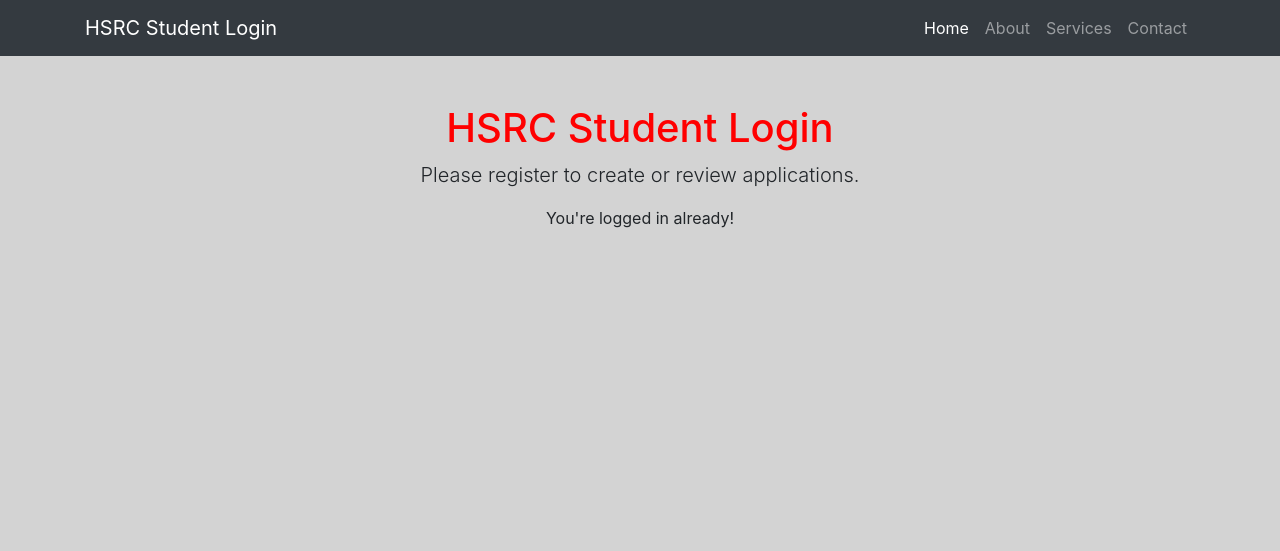
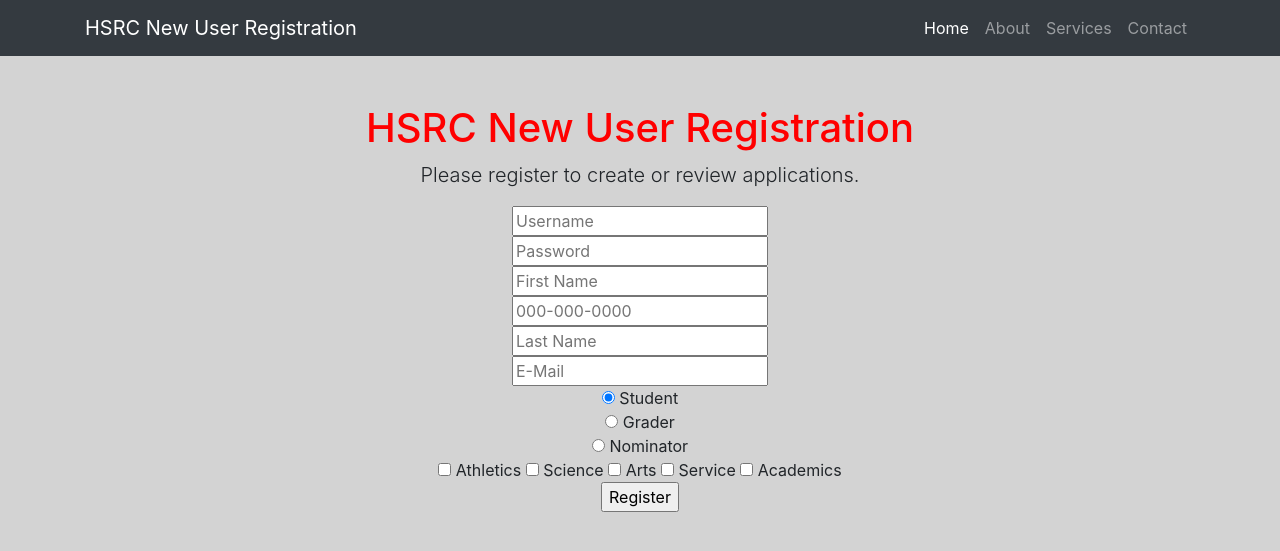
Before and after one commit to delaware2017/team-13, a Flask app: template flask-logins/templates/register.html in a window 1280 px wide. Shown: the top 551 px of the page. Run offline with Flask 2, Linux system fonts and the light colour scheme; the template is opened without the code that fills it, so the values that code supplies are empty; a user stored in the database is signed in; some libraries are stand-ins or nearby versions.

Commit message:
Expanded registration page

```diff
--- a/flask-logins/app.py
+++ b/flask-logins/app.py
@@ -29,7 +29,7 @@ def home2():
 
 @app.route('/login', methods=['POST'])
 def do_admin_login():
-
+    session['logged_in'] = False
     POST_USERNAME = str(request.form['username'])
     POST_PASSWORD = str(request.form['password'])
 
@@ -42,7 +42,7 @@ def do_admin_login():
         return render_template('application.html', data = result)
 
     else:
-	        return render_template('nominator_registration.html', data = result)
+	        return render_template('login.html', data = result)
 
     return home()
 
@@ -51,18 +51,37 @@ def do_admin_login():
 def save_application():
     # print (request.form)
     # print (data['firstName'][0])
+    print ("THIS IS THE DICT: " + str(dict(request.form)))
     username = str(request.form['username'])
     firstName = str(request.form['firstName'])
     lastName = str(request.form['lastName'])
     phoneNumber = str(request.form['phoneNumber'])
     email = str(request.form['email'])
-
-
+    userType = str(request.form['userType'])
+    categories = request.form['category']
     Session = sessionmaker(bind=engine)
     s = Session()
     query = s.query(User).filter(User.firstName.in_([firstName]))
     result = query.first()
     session['logged_in'] = False
+
+    if userType == "student":
+        user = User("student", username, "password", firstName, lastName, phoneNumber, email)
+        session.add(user)
+
+    elif userType == "nominator":
+        user = Nominator("nominator", username, "password", firstName, lastName, email,
+        {"Academic" : ('Academics' in categories),
+         "Science" : ('Science' in categories),
+         "Arts" : ('Arts' in categories),
+         "Service" : ('Service' in categories),
+         "Athletics" : ('Athletics' in categories)})
+        session.add(user)
+
+    else:
+        user = User("student", username, "password", firstName, lastName, phoneNumber, email)
+        session.add(user)
+
 
     if result:
         result.firstName = firstName
@@ -87,6 +106,14 @@ def logout():
 def contact():
     return render_template('contact.html')
 
+@app.route('/register')
+def registration():
+    return render_template('register.html')
+
+@app.route('/nominate')
+def nominate():
+    return render_template('nominate.html')
+
 if __name__ == "__main__":
     app.secret_key = os.urandom(12)
     app.run(debug=True,host='0.0.0.0', port=4000)
--- a/flask-logins/templates/contact.html
+++ b/flask-logins/templates/contact.html
@@ -23,7 +23,7 @@
   <body>
   <nav class="navbar navbar-expand-lg navbar-dark bg-dark fixed-top">
     <div class="container">
-      <a class="navbar-brand" href="#">HSRC Student Login</a>
+      <a class="navbar-brand" href="#">HSRC New User Registration</a>
       <button class="navbar-toggler" type="button" data-toggle="collapse" data-target="#navbarResponsive" aria-controls="navbarResponsive" aria-expanded="false" aria-label="Toggle navigation">
         <span class="navbar-toggler-icon"></span>
       </button>
--- a/flask-logins/templates/register.html
+++ b/flask-logins/templates/register.html
@@ -34,7 +34,7 @@
     <!-- Navigation -->
     <nav class="navbar navbar-expand-lg navbar-dark bg-dark fixed-top">
       <div class="container">
-        <a class="navbar-brand" href="#">HSRC Student Login</a>
+        <a class="navbar-brand" href="#">HSRC New User Registration</a>
         <button class="navbar-toggler" type="button" data-toggle="collapse" data-target="#navbarResponsive" aria-controls="navbarResponsive" aria-expanded="false" aria-label="Toggle navigation">
           <span class="navbar-toggler-icon"></span>
         </button>
@@ -64,7 +64,7 @@
       <div class="row">
         <div class="col-lg-12 text-center">
         <font color="red">
-          <h1 class="mt-5" >HSRC Student Login</h1>
+          <h1 class="mt-5" >HSRC New User Registration</h1>
           </font>
           <p class="lead">Please register to create or review applications.</p>
           <!-- <ul class="list-unstyled">
@@ -77,21 +77,31 @@
 
     <div class = "container text-center">
       {% block body %}
-      {% if session['logged_in'] %}
-      <p>You're logged in already!</p>
-      {% else %}
-      <form action="/login" method="POST">
+      <form action="/save" method="POST">
         <input type="username" name="username" placeholder="Username">
+        <br />
         <input type="password" name="password" placeholder="Password">
-        <input type="text" name="first" placeholder="First Name">
-        <input type="text" name="last" placeholder="Last Name">
+        <br />
+        <input type="text" name="firstName" placeholder="First Name">
+        <br />
+        <input type="text" name="phoneNumber" placeholder="000-000-0000">
+        <br />
+        <input type="text" name="lastName" placeholder="Last Name">
+        <br />
         <input type="text" name="email" placeholder="E-Mail">
-        <input type="radio" name="account" value="Student" checked> Male<br>
-        <input type="radio" name="account" value="Grader"> Female<br>
-        <input type="radio" name="account" value="Nominator"> Other
+        <br />
+        <input type="radio" name="userType" value="student" checked> Student<br>
+        <input type="radio" name="userType" value="grader"> Grader<br>
+        <input type="radio" name="userType" value="nominator"> Nominator
+        <br />
+          <input type="checkbox" name="category" value="Atheletics" > Athletics
+          <input type="checkbox" name="category" value="Science"> Science
+          <input type="checkbox" name="category" value="Arts"> Arts
+          <input type="checkbox" name="category" value="Service"> Service
+          <input type="checkbox" name="category" value="Academics"> Academics
+        <br />
         <input type="submit" value="Register">
       </form>
-      {% endif %}
       {% endblock %}
     </div>
 
```
Also changed, not shown: flask-logins/dummy.py (+2 -5 lines), flask-logins/users.db, 1 other file.
